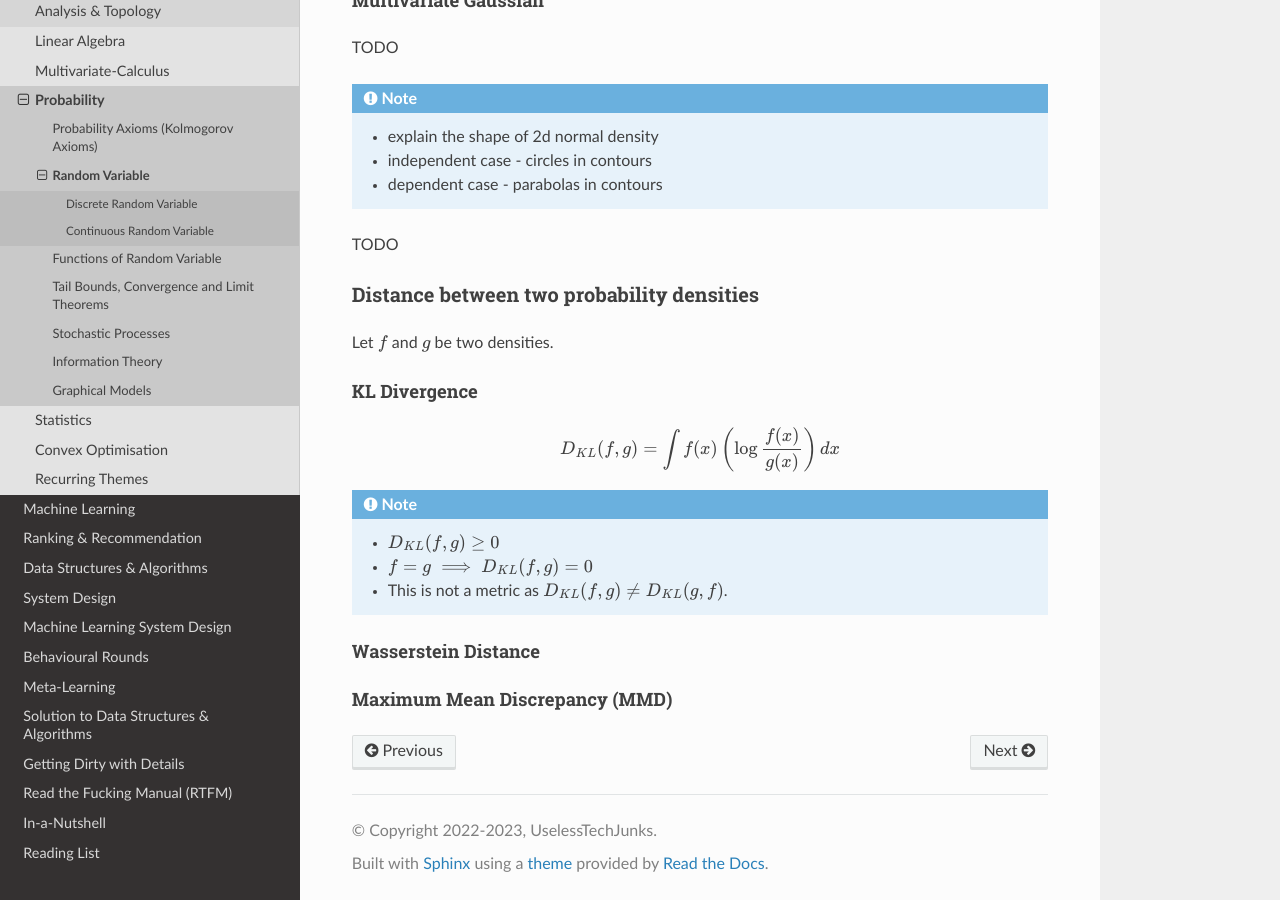
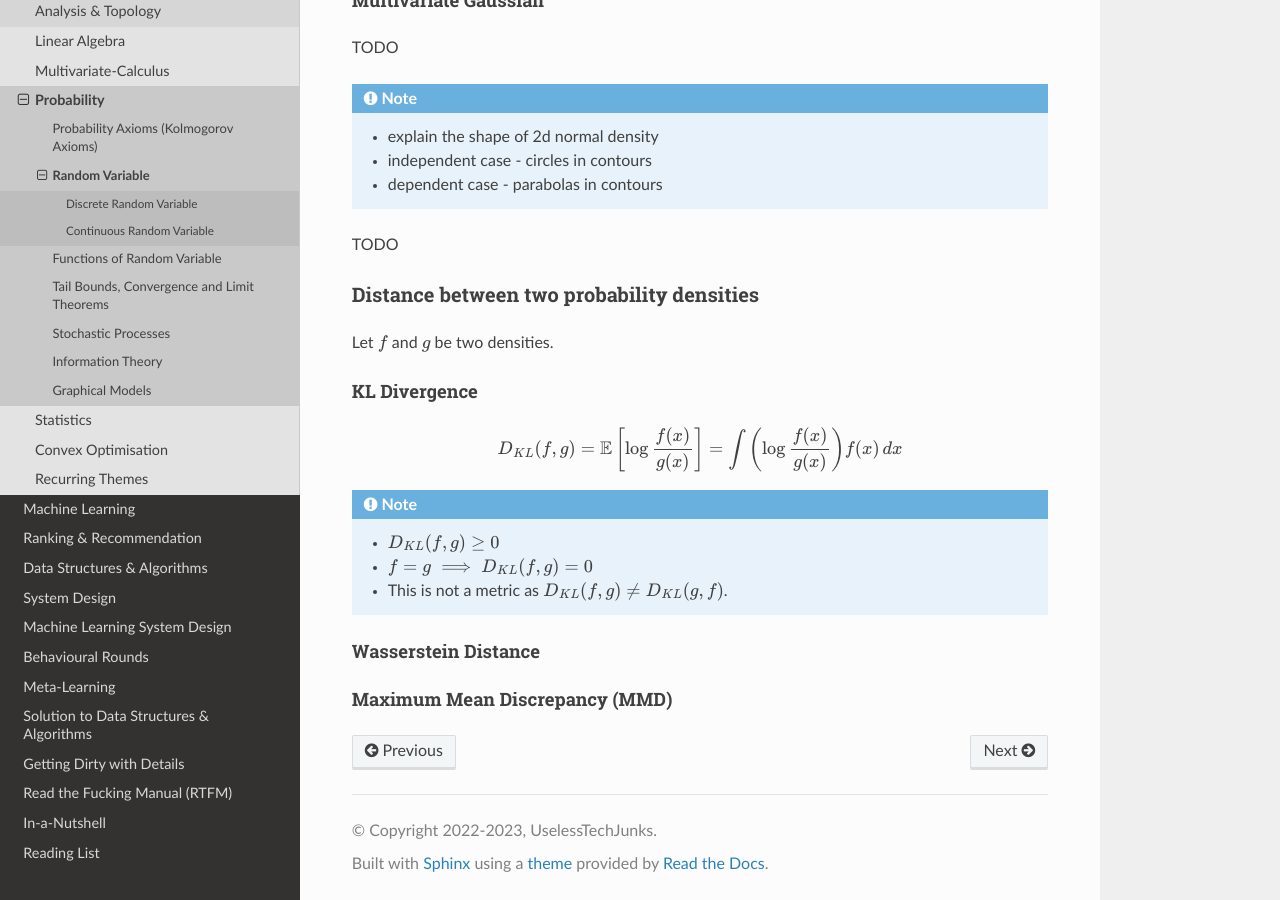
Before and after one commit to uselesstechjunks/leetcode, a Sphinx documentation site: the page built from docs/source/math/prob/rv.rst, in a window 1280 px wide and 900 px high, scrolled down 20880 px. Built offline with Sphinx 7.4.7 and the Read the Docs theme 2.0.0, drawn with Linux system fonts in a browser that asks for light colours.

Commit message:
Update rv.rst

```diff
--- a/docs/source/math/prob/rv.rst
+++ b/docs/source/math/prob/rv.rst
@@ -706,7 +706,7 @@ Let :math:`f` and :math:`g` be two densities.
 
 KL Divergence
 ------------------------------------------------------------------------------------------
-.. math:: D_{KL}(f,g)=\int f(x)\left(\log\frac{f(x)}{g(x)}\right)\mathop{dx}
+.. math:: D_{KL}(f,g)=\mathbb{E}\left[\log\frac{f(x)}{g(x)}\right]=\int \left(\log\frac{f(x)}{g(x)}\right)f(x)\mathop{dx}
 
 .. note::
 	* :math:`D_{KL}(f,g)\geq 0`
```
